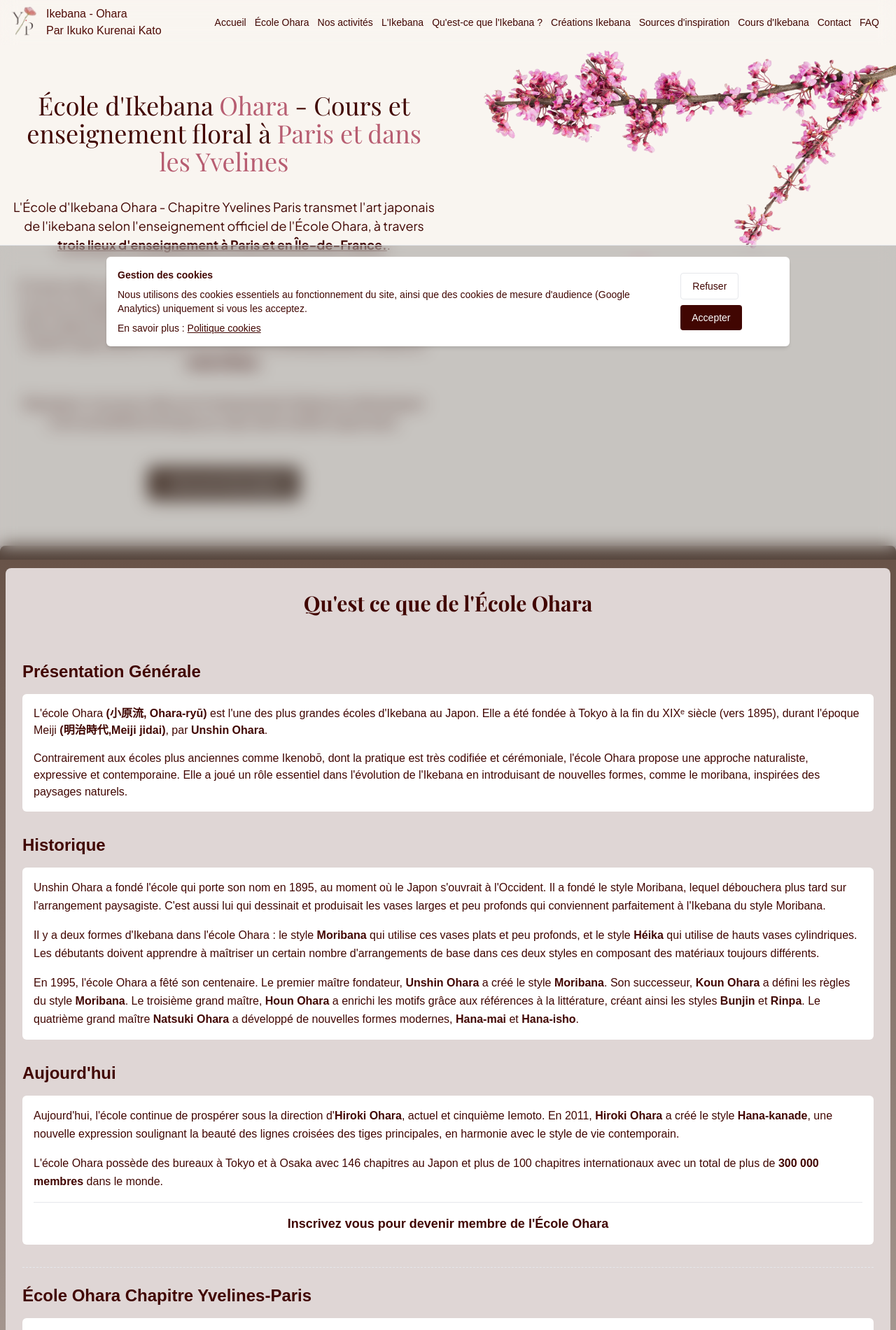
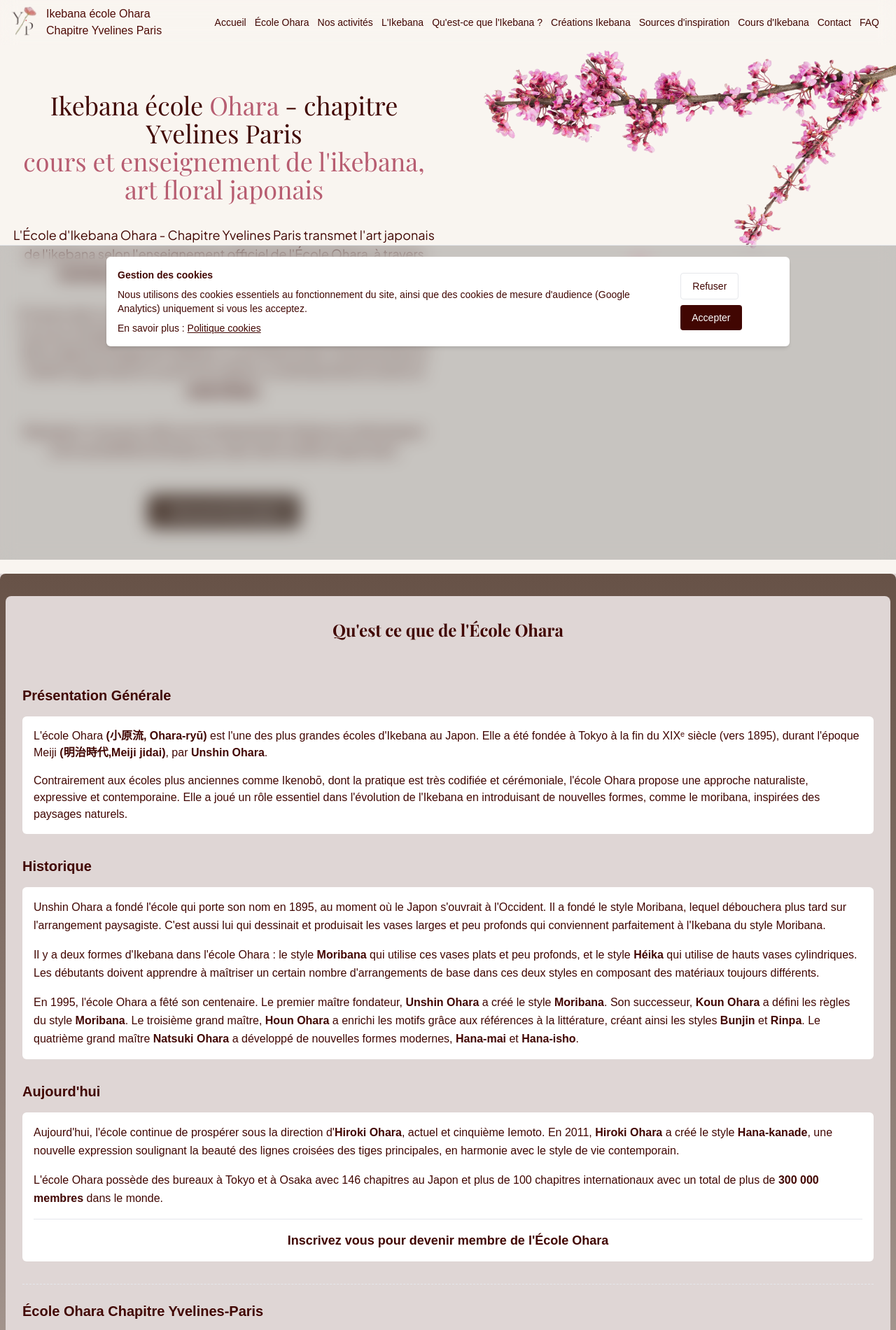
Before and after one commit to stephanemalho/ikebana, a Next.js app: page / in a window 1280 px wide. Shown: the top 1901 px of the page at 70% size. Built offline with nearby package versions, Linux system fonts and the light colour scheme; no server answers.

Commit message:
✨add resquest content from customer

```diff
--- a/app/components/hero/discover/right/Information.tsx
+++ b/app/components/hero/discover/right/Information.tsx
@@ -4,11 +4,15 @@ const Information = () => {
     return (
         <div className="hero-content">
             <div className="hero-content-info p-4 lg:py-16">
+                {/* Ikebana école Ohara chapitre Yvelines Paris */}
                 <h1 className="text-4xl">
-                    École d'Ikebana
-                    <span className="text-[#b75d71]"> Ohara</span> - Cours et enseignement floral à {" "}
-                    <span className="text-[#b75d71]">Paris et dans les Yvelines</span>
+                    Ikebana école
+                    <span className="text-[#b75d71]"> Ohara</span> - chapitre Yvelines Paris<br />
+                    <span className="text-[#b75d71]">
+                        cours et enseignement de l'ikebana, art floral japonais
+                    </span>
                 </h1>
+
                 <p>
                     L'École d'Ikebana Ohara - Chapitre Yvelines Paris transmet l'art japonais de l'ikebana selon l'enseignement officiel de l'École Ohara, à travers{" "}
                     <Link
--- a/app/components/ikebana-info/Ikebana-info.tsx
+++ b/app/components/ikebana-info/Ikebana-info.tsx
@@ -9,7 +9,7 @@ function IkebanaInfo() {
                     {/* Titre principal */}
                     <div id="le-style-ohara" className="text-center mb-16">
                         <h2
-                            className="text-4xl font-bold text-[var(--secondary-color)] mb-6"
+                            className="text-2xl font-bold text-[var(--secondary-color)] mb-6"
                             style={{ fontFamily: "var(--playfair-display)" }}
                         >
                             Qu&apos;est-ce que l&apos;Ikebana ?
@@ -26,7 +26,7 @@ function IkebanaInfo() {
                                     <BookOpen size={22} className="text-[var(--secondary-color)]" aria-hidden />
                                 </div>
                                 <h3
-                                    className="text-2xl font-bold text-[var(--secondary-color)]"
+                                    className="text-xl font-bold text-[var(--secondary-color)]"
                                     style={{ fontFamily: "var(--Plus_Jakarta_Sans)" }}
                                 >
                                     Une Tradition Millénaire
@@ -83,6 +83,7 @@ function IkebanaInfo() {
                                 className="text-[var(--secondary-color)] text-sm space-y-2"
                                 style={{ fontFamily: "var(--inter-ikebana)" }}
                             >
+                                <li>• Fleurs</li>
                                 <li>• Branches et feuilles</li>
                                 <li>• Herbes et mousses</li>
                                 <li>• Fruits et bourgeons</li>
@@ -100,7 +101,7 @@ function IkebanaInfo() {
                                     <Trees size={22} className="text-[var(--secondary-color)]" aria-hidden />
                                 </div>
                                 <h3
-                                    className="text-2xl font-bold text-[var(--secondary-color)]"
+                                    className="text-xl font-bold text-[var(--secondary-color)]"
                                     style={{ fontFamily: "var(--inter-ikebana)" }}
                                 >
                                     L&apos;École Ohara
@@ -136,7 +137,7 @@ function IkebanaInfo() {
                     {/* Section Apprentissage */}
                     <div className="bg-white rounded-2xl p-8 shadow-lg">
                         <h3
-                            className="text-3xl font-bold text-[var(--secondary-color)] mb-8 text-center"
+                            className="text-xl font-bold text-[var(--secondary-color)] mb-8 text-center"
                             style={{ fontFamily: "var(--inter-ikebana)" }}
                         >
                             Le Chemin de l&apos;Apprentissage
--- a/app/components/imageIkebana/IkebanaTitle.tsx
+++ b/app/components/imageIkebana/IkebanaTitle.tsx
@@ -11,7 +11,7 @@ function CarouselMainTitle({ id, title, description }: CarouselMainTitleProps) {
         <>
             <h2
                 id={id}
-                className="text-4xl text-center font-semibold text-[var(--secondary-color)] mb-6"
+                className="text-2xl text-center font-semibold text-[var(--secondary-color)] mb-6"
                 style={{ fontFamily: "var(--playfair-display)" }}>
                 {title}
             </h2>
--- a/app/components/information/ContactForm.tsx
+++ b/app/components/information/ContactForm.tsx
@@ -11,10 +11,10 @@ export function ContactForm() {
                 <div className="container px-4 md:px-6 m-auto">
                     <div className="flex flex-col items-start  md:gap-8 mb-10">
                         <div className="grid gap-1">
-                            <h2 className="text-4xl font-bold text-[#4f0b06]" style={{ fontFamily: "var(--playfair-display)" }}>
+                            <h2 className="text-2xl font-bold text-[#4f0b06]" style={{ fontFamily: "var(--playfair-display)" }}>
                                 Formulaire de contact direct avec Ikuko Kato
                             </h2>
-                            <p className="text-xl text-[--secondary-color] font-[var(--inter-ikebana)]">Quelques questions pour mieux comprendre votre demande avant de vous répondre.
+                            <p className="text-base text-[--secondary-color] font-[var(--inter-ikebana)]">Quelques questions pour mieux comprendre votre demande avant de vous répondre.
                             </p>
                         </div>
                         <Card className="bg-muted m-auto">
--- a/app/components/information/ScheduleSection.tsx
+++ b/app/components/information/ScheduleSection.tsx
@@ -12,10 +12,10 @@ export function ScheduleSection() {
         <div className="px-4 md:px-6 w-full m-auto">
           <div className="flex flex-col items-start gap-4 md:gap-8">
             <div className="grid gap-1">
-              <h2 className="text-4xl font-bold" style={{ fontFamily: "var(--playfair-display)" }}>
+              <h2 className="text-2xl font-bold" style={{ fontFamily: "var(--playfair-display)" }}>
                 Nos cours d&apos;Ikebana
               </h2>
-              <p className="text-xl text-[--secondary-color] font-[var(--inter-ikebana)]">
+              <p className="text-base text-[--secondary-color] font-[var(--inter-ikebana)]">
                 Retrouvez les lieux de cours et les contacts pour s&apos;inscrire aux ateliers d&apos;Ikebana à l'adresse de votre choix.
               </p>
             </div>
@@ -34,8 +34,9 @@ export function ScheduleSection() {
                     </div>
 
                     <div className="grid gap-1">
-                      <CardTitle className="text-2xl text-[--secondary-color] leading-snug min-h-[56px]" itemProp="name">
-                        Association Tenri
+                      <CardTitle className="text-xl text-[--secondary-color] leading-snug min-h-[56px]" itemProp="name">
+                        <span>Association IKEBANA PARIS</span><br />
+                        école Tenri Paris
                       </CardTitle>
                       <CardDescription className="text-[--secondary-color]/80 font-[var(--inter-ikebana)] min-h-[24px]">
                         Cours le lundi et le samedi
@@ -119,6 +120,16 @@ export function ScheduleSection() {
                           Localisation Google
                         </a>
                       </li>
+                      {/* mailto:ikebanaparis@free.fr */}
+                      <li>
+                        <a
+                          className="underline hover:text-black"
+                          href="mailto:ikebanaparis@free.fr"
+                          itemProp="email"
+                        >
+                          Email de la professeure
+                        </a>
+                      </li>
                     </ul>
                   </div>
                 </CardContent>
@@ -142,7 +153,7 @@ export function ScheduleSection() {
 
                     <div className="grid gap-1">
                       <CardTitle
-                        className="text-2xl text-[--secondary-color] leading-snug min-h-[56px]"
+                        className="text-xl text-[--secondary-color] leading-snug min-h-[56px]"
                         itemProp="name"
                       >
                         Centre culturel de Courbevoie
@@ -246,7 +257,7 @@ export function ScheduleSection() {
 
                     <div className="grid gap-1">
                       <CardTitle
-                        className="text-2xl text-[--secondary-color] leading-snug min-h-[56px]"
+                        className="text-xl text-[--secondary-color] leading-snug min-h-[56px]"
                         itemProp="name"
                       >
                         Association Fleurs &amp; Japon
--- a/app/components/school-info/SchoolInfo.tsx
+++ b/app/components/school-info/SchoolInfo.tsx
@@ -18,11 +18,11 @@ const SchoolInfo = () => {
     to-transparent py-8 md:rounded-lg">
                 {/* École Ohara */}
                 <div className="bg-[--primary-color] md:mx-2 py-8 px-6 md:rounded-lg">
-                    <h2 id="ecole-ohara" className="text-3xl font-bold text-[--secondary-color] mb-16 text-center" style={{ fontFamily: 'var(--playfair-display)' }}>
+                    <h2 id="ecole-ohara" className="text-2xl font-bold text-[--secondary-color] mb-16 text-center" style={{ fontFamily: 'var(--playfair-display)' }}>
                         Qu'est ce que de l&apos;École Ohara
                     </h2>
                     <div className="mb-8">
-                        <h3 className="text-2xl font-semibold text-[--secondary-color] mb-4 md:text-left text-center">
+                        <h3 className="text-xl font-semibold text-[--secondary-color] mb-4 md:text-left text-center">
                             Présentation Générale
                         </h3>
                         <div className="space-y-4 text-[--secondary-color] bg-white p-4 rounded-md" style={{ fontFamily: 'var(--inter-ikebana)' }}>
@@ -38,7 +38,7 @@ const SchoolInfo = () => {
 
                     {/* Historique */}
                     <div className="mb-8">
-                        <h3 className="text-2xl font-semibold text-[--secondary-color] mb-4 md:text-left text-center">
+                        <h3 className="text-xl font-semibold text-[--secondary-color] mb-4 md:text-left text-center">
                             Historique
                         </h3>
                         <div className="space-y-4 text-[--secondary-color] bg-white p-4 rounded-md" style={{ fontFamily: 'var(--inter-ikebana)' }}>
@@ -56,7 +56,7 @@ const SchoolInfo = () => {
 
                     {/* Aujourd&apos;hui */}
                     <div className="mb-8">
-                        <h3 className="text-2xl font-semibold text-[--secondary-color] mb-4 md:text-left text-center">
+                        <h3 className="text-xl font-semibold text-[--secondary-color] mb-4 md:text-left text-center">
                             Aujourd&apos;hui
                         </h3>
                         <div className="space-y-4 text-[--secondary-color] bg-white p-4 rounded-md" style={{ fontFamily: 'var(--inter-ikebana)' }}>
@@ -76,7 +76,7 @@ const SchoolInfo = () => {
 
                     {/* Chapitre Yvelines-Paris */}
                     <div className="border-t border-dashed border-[--secondary-color]/20 pt-6">
-                        <h3 className="text-2xl font-semibold text-[--secondary-color] mb-4 md:text-left text-center">
+                        <h3 className="text-xl font-semibold text-[--secondary-color] mb-4 md:text-left text-center">
                             École Ohara Chapitre Yvelines-Paris
                         </h3>
                         <div className="space-y-4 text-[--secondary-color] bg-white p-4 rounded-md" style={{ fontFamily: 'var(--inter-ikebana)' }}>
@@ -99,7 +99,7 @@ const SchoolInfo = () => {
                 </div>
                 {/* Nos Activités */}
                 <div className="bg-[--primary-color] md:mx-2 py-8 px-6 md:rounded-lg">
-                    <h2 id="nos-activites" className="text-3xl text-center font-bold text-[var(--secondary-color)] mb-6"
+                    <h2 id="nos-activites" className="text-2xl text-center font-bold text-[var(--secondary-color)] mb-6"
                         style={{ fontFamily: 'var(--playfair-display)' }}>
                         Nos Activités
                     </h2>
@@ -127,7 +127,7 @@ const SchoolInfo = () => {
 
                 {/* L&apos;Ikebana */}
                 <div className="bg-[--primary-color] md:mx-2 py-8 px-6 md:rounded-lg">
-                    <h2 id="ikebana" className="text-3xl text-center font-bold text-[var(--secondary-color)] mb-6"
+                    <h2 id="ikebana" className="text-2xl text-center font-bold text-[var(--secondary-color)] mb-6"
                         style={{ fontFamily: 'var(--playfair-display)' }}>
                         L&apos;Ikebana
                     </h2>
--- a/app/components/seo/FaqSection.tsx
+++ b/app/components/seo/FaqSection.tsx
@@ -7,7 +7,7 @@ export default function FaqSection() {
             <Container>
                 <div className="px-4 md:px-6">
                     <div className="text-center mb-10">
-                        <h2 className="text-4xl font-bold text-[--secondary-color]" style={{ fontFamily: "var(--playfair-display)" }}>
+                        <h2 className="text-2xl font-bold text-[--secondary-color]" style={{ fontFamily: "var(--playfair-display)" }}>
                             FAQ - Ikebana & École Ohara
                         </h2>
                         <p className="text-lg text-[--secondary-color]/80 mt-3">
--- a/app/constant/page/header.ts
+++ b/app/constant/page/header.ts
@@ -1,6 +1,6 @@
 export const stringHeader = {
-    title : "Ikebana - Ohara",
-    paragraph : "Par Ikuko Kurenai Kato",
+    title : "Ikebana école Ohara",
+    paragraph : "Chapitre Yvelines Paris",
     nav : {
         discover : "Découvrir",
         course : "Créations",
@@ -8,4 +8,4 @@ export const stringHeader = {
     }
 }
 
-// link to instagram https://www.instagram.com/ikebanaparis/
+// link to instagram https://www.instagram.com/ikebanaparis/  Ikebana école Ohara chapitre Yvelines Paris
```
